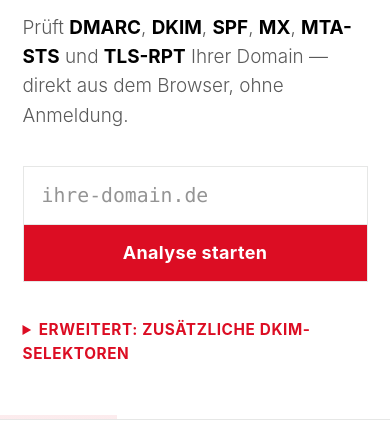
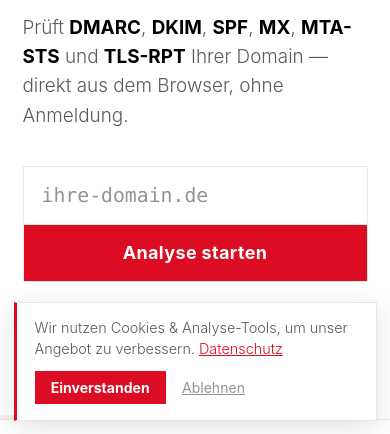
Before and after one commit to rewerner42/mail-reineke-tech, a website: page public/index.html in a window 390 px wide. Shown: the part 410-844 px from the top of the page. Drawn offline with Linux system fonts and the light colour scheme.

Commit message:
feat: unobtrusive opt-out cookie banner gating Leadfeeder
The Leadfeeder tracker is no longer loaded unconditionally. It now loads from
app.js under an opt-out consent model: tracking runs unless the user clicks
"Ablehnen" in a small bottom-left cookie banner.

- Banner appears only until a choice is stored (localStorage "rt-consent").
- Accept → tracker stays/loads; Reject → tracker is not loaded and the _lfa
  first-party cookie is expired.
- Choice persists across reloads; no re-prompt.
- Banner hidden in print and on mobile spans full width.

Verified locally: first-visit (banner + Leadfeeder on), reject (off + cookie
cleared + persists), accept (on + persists).

Co-Authored-By: Claude Opus 4.7 (1M context) <noreply@anthropic.com>

```diff
--- a/public/app.js
+++ b/public/app.js
@@ -1004,3 +1004,63 @@ window.addEventListener("popstate", () => {
   setActiveTab(tab);
   if (currentDomain) runScan(tab, currentDomain);
 })();
+
+/* ─────────────── Cookie-Consent + Leadfeeder ───────────────
+ * Opt-out-Modell: Tracking läuft, sofern der Nutzer es nicht ablehnt. Der
+ * Banner erscheint nur, solange noch keine Wahl getroffen wurde. */
+const CONSENT_KEY = "rt-consent"; // "accepted" | "rejected"
+
+function loadLeadfeeder() {
+  if (window.__lfLoaded) return;
+  window.__lfLoaded = true;
+  (function (ss, ex) {
+    window.ldfdr =
+      window.ldfdr ||
+      function () {
+        (ldfdr._q = ldfdr._q || []).push([].slice.call(arguments));
+      };
+    (function (d, s) {
+      const fs = d.getElementsByTagName(s)[0];
+      function ce(src) {
+        const cs = d.createElement(s);
+        cs.src = src;
+        cs.async = 1;
+        fs.parentNode.insertBefore(cs, fs);
+      }
+      ce("https://sc.lfeeder.com/lftracker_v1_" + ss + (ex ? "_" + ex : "") + ".js");
+    })(document, "script");
+  })("bElvO732oZG8ZMqj");
+}
+
+function readConsent() {
+  try {
+    return localStorage.getItem(CONSENT_KEY);
+  } catch {
+    return null;
+  }
+}
+
+(function initConsent() {
+  const consent = readConsent();
+  // Assume consent unless explicitly rejected.
+  if (consent !== "rejected") loadLeadfeeder();
+  if (consent) return; // choice already made → no banner
+
+  const banner = $("[data-cookie-banner]");
+  if (!banner) return;
+  banner.hidden = false;
+  const choose = (val) => {
+    try {
+      localStorage.setItem(CONSENT_KEY, val);
+    } catch {
+      /* storage unavailable */
+    }
+    banner.hidden = true;
+    if (val === "rejected") {
+      // Best-effort: expire the Leadfeeder first-party cookie.
+      document.cookie = "_lfa=; expires=Thu, 01 Jan 1970 00:00:00 GMT; path=/";
+    }
+  };
+  $("[data-cookie-accept]", banner)?.addEventListener("click", () => choose("accepted"));
+  $("[data-cookie-reject]", banner)?.addEventListener("click", () => choose("rejected"));
+})();
--- a/public/index.html
+++ b/public/index.html
@@ -390,27 +390,20 @@
       </div>
     </footer>
 
+    <!-- Cookie-Hinweis (Opt-out: Tracking läuft, kann abgelehnt werden).
+         Wiring + Leadfeeder-Laden erfolgt in app.js (consent-gesteuert). -->
+    <div class="cookie-banner" data-cookie-banner hidden role="dialog" aria-live="polite"
+         aria-label="Cookie-Hinweis">
+      <p class="cookie-text">
+        Wir nutzen Cookies &amp; Analyse-Tools, um unser Angebot zu verbessern.
+        <a href="https://www.reineke-technik.de/datenschutz/" target="_blank" rel="noopener">Datenschutz</a>
+      </p>
+      <div class="cookie-actions">
+        <button type="button" class="cookie-accept" data-cookie-accept>Einverstanden</button>
+        <button type="button" class="cookie-reject" data-cookie-reject>Ablehnen</button>
+      </div>
+    </div>
+
     <script src="/app.js" type="module"></script>
-
-    <!-- Leadfeeder / Dealfront visitor tracking -->
-    <script>
-      (function (ss, ex) {
-        window.ldfdr =
-          window.ldfdr ||
-          function () {
-            (ldfdr._q = ldfdr._q || []).push([].slice.call(arguments));
-          };
-        (function (d, s) {
-          fs = d.getElementsByTagName(s)[0];
-          function ce(src) {
-            var cs = d.createElement(s);
-            cs.src = src;
-            cs.async = 1;
-            fs.parentNode.insertBefore(cs, fs);
-          }
-          ce("https://sc.lfeeder.com/lftracker_v1_" + ss + (ex ? "_" + ex : "") + ".js");
-        })(document, "script");
-      })("bElvO732oZG8ZMqj");
-    </script>
   </body>
 </html>
--- a/public/styles.css
+++ b/public/styles.css
@@ -965,6 +965,54 @@ body.is-report .site-footer { display: none; }
 }
 .lead-submit { width: 100%; }
 .lead-note { margin: 0.25rem 0 0; font-size: 0.78rem; color: var(--rt-gray-mid); line-height: 1.5; }
+
+/* ─── Cookie-Hinweis (unaufdringlich, unten links) ───────── */
+.cookie-banner {
+  position: fixed;
+  left: 1rem;
+  bottom: 1rem;
+  z-index: 50;
+  max-width: 320px;
+  display: flex;
+  flex-direction: column;
+  gap: 0.6rem;
+  padding: 0.85rem 1rem;
+  background: #fff;
+  border: 1px solid var(--rt-border);
+  border-left: 3px solid var(--rt-red);
+  box-shadow: 0 6px 24px rgba(0, 0, 0, 0.12);
+}
+/* Higher specificity than the rule above, so [hidden] actually hides it. */
+.cookie-banner[hidden] { display: none; }
+.cookie-text { margin: 0; font-size: 0.8rem; line-height: 1.45; color: var(--rt-gray); }
+.cookie-text a { color: var(--rt-red); }
+.cookie-actions { display: flex; gap: 0.5rem; align-items: center; }
+.cookie-accept {
+  border: 0;
+  background: var(--rt-red);
+  color: #fff;
+  font-family: var(--rt-sans);
+  font-weight: 700;
+  font-size: 0.78rem;
+  padding: 0.45rem 0.9rem;
+  cursor: pointer;
+  transition: var(--transition);
+}
+.cookie-accept:hover { background: var(--rt-red-dark); }
+.cookie-reject {
+  border: 0;
+  background: transparent;
+  color: var(--rt-gray-mid);
+  font-family: var(--rt-sans);
+  font-size: 0.78rem;
+  padding: 0.45rem 0.4rem;
+  cursor: pointer;
+  text-decoration: underline;
+}
+.cookie-reject:hover { color: var(--rt-gray); }
+@media (max-width: 860px) {
+  .cookie-banner { left: 0.75rem; right: 0.75rem; bottom: 0.75rem; max-width: none; }
+}
 .report-progress { padding: 2.5rem 0; }
 .report-progress-track {
   height: 8px;
@@ -1222,6 +1270,7 @@ body.is-report .site-footer { display: none; }
   @page { margin: 14mm; }
   body { background: #fff; }
   .report-toolbar { display: none !important; }
+  .cookie-banner { display: none !important; }
   .report-view { padding: 0; background: #fff; min-height: 0; }
   .report-doc { max-width: none; margin: 0; border: 0; padding: 0; }
   /* one page per analysis area */
```
Also changed, not shown: README.md.
